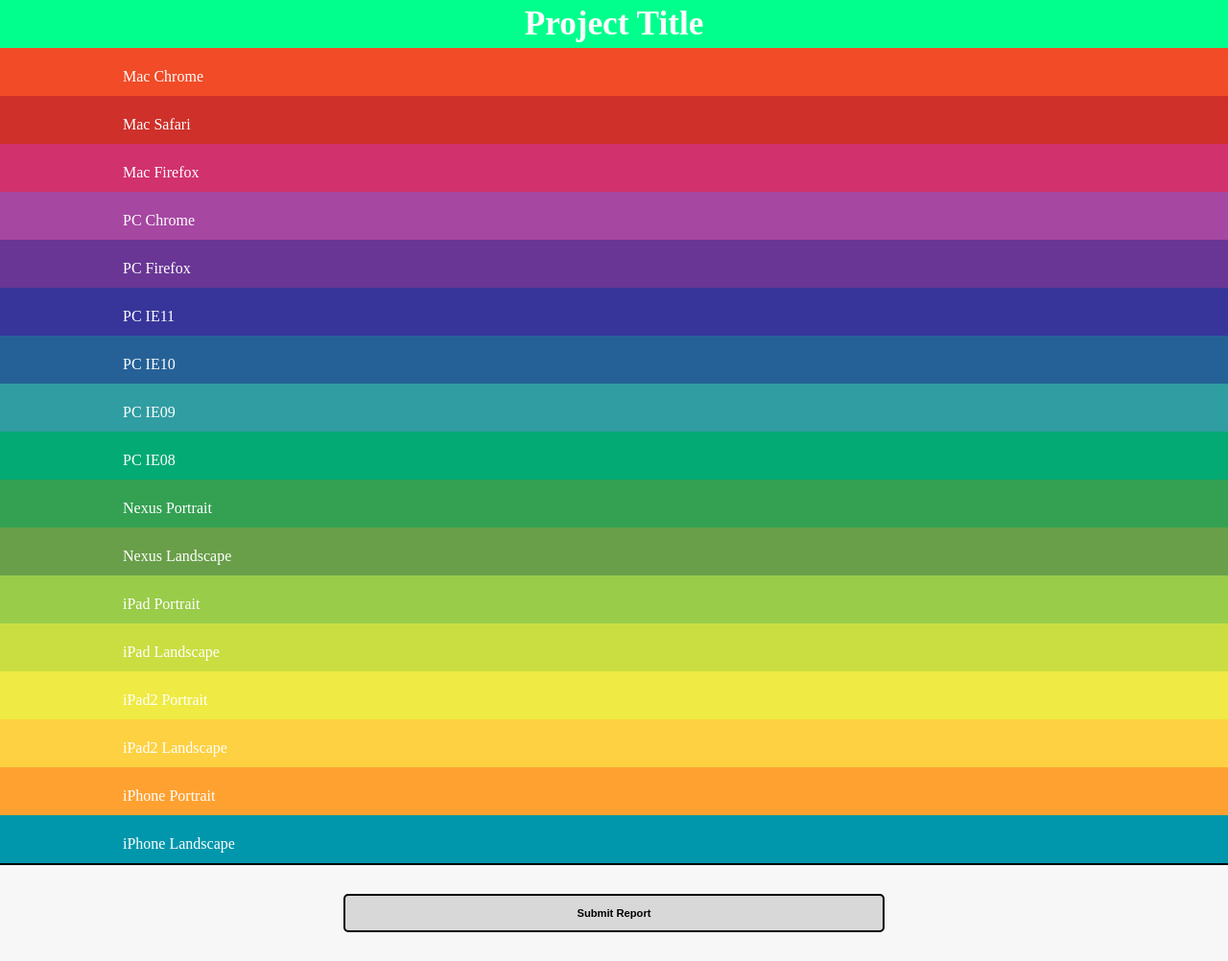
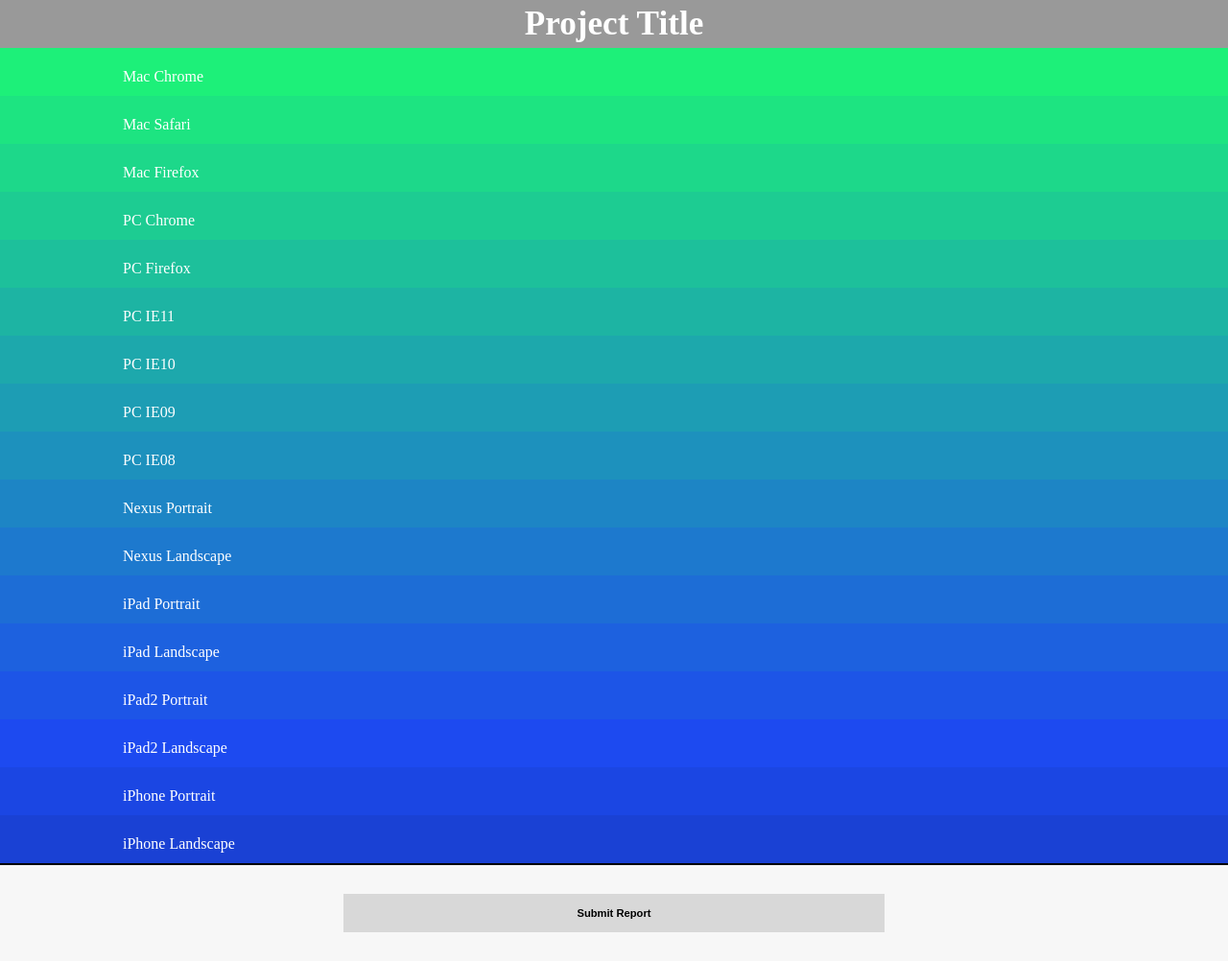
Before and after one commit to PXLbros/QA_APP, a PHP site: page / in a window 1280 px wide. Shown: the whole page at 96% size. Run offline with PHP 8.4, Linux system fonts and the light colour scheme.

Commit message:
third commit

```diff
--- a/includes/form.php
+++ b/includes/form.php
@@ -9,8 +9,15 @@
 	<textarea rows="5" class="large-input" id="steps_to_reproduce_<?= $index ?>" name="bud_recreate"></textarea>
 	<br>
 </div>
-
-<div class="bugsbuttoncontainer">
-	<p><a href="#bottom" class="nobugsbutton close" data-index="<?= $index ?>">No More Bugs</a></p>
-	<p><a href="javascript:" class="newbugbutton" data-index="<?= $index ?>">Add New Bug</a></p>
+<div class="buttonContainer">
+	<div class="nobugsbuttondiv">
+		<a href="#bottom" class="nobugsbutton close" data-index="<?= $index ?>">
+			No More Bugs
+		</a>
+	</div>
+	<div class="newbugbuttondiv">
+		<a href="javascript:" class="newbugbutton" data-index="<?= $index ?>">
+			Add New Bug
+		</a>
+	</div>
 </div>
--- a/style/format.css
+++ b/style/format.css
@@ -30,7 +30,7 @@ body {
 	height:50px;
 	text-align:center;
 	font-size:2.2em;
-	background-color:#00FF8C;
+	background-color:#999999;
 	padding:0;
 	border: 0px solid #EEC5A9;
 	border-bottom: 2px solid #EEC5A9;
@@ -63,24 +63,8 @@ body {
 	border-bottom: 1px solid #000000;
 	border-top: 1px solid #000000;
 	padding-top:20px;
-	padding-bottom:20px;
+	padding-bottom:50px;
 	}
-
-/* RESIZE PADDING-BOTTOM OF ACCORDION CONTENT */
-
-@media only screen
-and (max-width : 500px) {
-	.accordionContent {
-		padding-bottom:13px;
-	}
-}
-
-@media only screen
-and (max-width : 365px) {
-	.accordionContent {
-		padding-bottom:10px;
-	}
-}
 
 /* CONTAINER FOR 3 TEXT INPUT FORMS AND SAVE BUG BUTTON */
 .inputcontainer {
@@ -98,7 +82,7 @@ and (max-width : 365px) {
 
 .inputcontainer p {
 	font-family: ‘Raleway’, serif;
-	font-weight: 400;
+	font-weight: 700;
 	margin:0;
 	line-height:2em;
 	font-size:0.9em;
@@ -140,65 +124,69 @@ input[type="text"].small-input {
 	margin:10px auto 0 auto;
 	}
 
-/* DIV USED TO POSITION "NO MORE BUGS" AND "+ NEW BUG" BUTTONS */
-.bugsbuttoncontainer p {
+/* BUTTONS */
+.accordionContent a {
 	font-family: ‘Raleway’, serif;
-	font-weight: 400;
-	display: inline;
+	font-weight: 700;
+	display: inline-block;
 	font-size: 0.9em;
-	width: 100%;
-	margin-right: 2%;
-	margin-left: 0%;
+}
 
-	}
+.buttonContainer {
+	width:200px;
+	height:100%;
+	margin: 0 auto;
 
-.bugsbuttoncontainer {
+}
+
+.buttonContainer div:first-child {
+	float:left;
+}
+
+.buttonContainer div:nth-child(2) {
+	float:right;
+}
+
+.nobugsbuttondiv {
+	border:none;
+	font-size:0.9em;
+	text-decoration:none;
+	background: #F7F7F7;
 	height:30px;
-	width:80%;
-	max-width:370px;
-	margin:20px auto 0 auto;
-	}
+	width:80px;
+	display:inline-block;
+	text-align: center;
+	vertical-align: middle;
+	line-height: 30px;
+	margin: 10px 0;
+}
 
 .nobugsbutton {
-	border:none;
-	height:100%;
-	background: #F7F7F7;
-	font-size:0.9em;
-	width:46%;
-	margin-right:2%;
-	margin-left:11%;
-	text-decoration:none;
-	}
+}
 
 .nobugsbutton:link {color:black; text-decoration:none}
 .nobugsbutton:visited {color:black; text-decoration:none}
 
+.newbugbuttondiv {
+	border:none;
+	font-size:0.9em;
+	text-decoration:none;
+	background: #F7F7F7;
+	height:30px;
+	width:80px;
+	display:inline-block;
+	text-align: center;
+	vertical-align: middle;
+	line-height: 30px;
+	margin: 10px 0;
+}
+
 .newbugbutton {
-	border:none;
-	height:100%;
-	background: #F7F7F7;
-	font-size:0.9em;
-	width:46%;
-	margin-left:2%;
-	text-decoration:none;
-	}
+}
 
 .newbugbutton:link {color:black; text-decoration:none}
 .newbugbutton:visited {color:black; text-decoration:none}
 
-@media only screen
-and (max-width : 500px) {
-	.nobugsbutton {
-		margin-left:23%;
-	}
-}
-
-@media only screen
-and (max-width : 365px) {
-	.nobugsbutton {
-		margin-left:13%;
-	}
-}
 
 /* CONTAINER FOR SUBMIT BUTTON (BOTTOM DIV) */
 .sendreport {
@@ -209,10 +197,9 @@ and (max-width : 365px) {
 	}
 
 #sendreportbutton {
-	border:2px solid black;
-	border-radius: 5px;
 	height:40px;
 	width:44%;
+	border: 0;
 	background: #D8D8D8;
 	font-size:0.7em;
 	font-weight:bold;
@@ -222,69 +209,69 @@ and (max-width : 365px) {
 /* COLOR CODING FOR DIFFERENT DEVICES */
 
 .mac-1{
-	background:#f24b27;
+	background:#1df079;
 	}
 
 .mac-2{
-	background:#cf302a;
+	background:#1de481;
 	}
 
 .mac-3{
-	background:#d1316d;
+	background:#1dd88a;
 	}
 
 .pc-1{
-	background:#a647a1;
+	background:#1dcc92;
 	}
 
 .pc-2{
-	background:#693695;
+	background:#1dc09b;
 	}
 
 .pc-3{
-	background:#37359a;
+	background:#1db4a3;
 	}
 
 .pc-4{
-	background:#256197;
+	background:#1da8ac;
 	}
 
 .pc-5{
-	background:#309da2;
+	background:#1d9db4;
 	}
 
 .pc-6{
-	background:#03aa74;
+	background:#1d91bd;
 	}
 
 .nexus-1{
-	background:#34a152;
+	background:#1d85c5;
 	}
 
 .nexus-2{
-	background:#699f49;
+	background:#1d79ce;
 	}
 
 .ipad-1{
-	background:#99cc49;
+	background:#1d6dd6;
 	}
 
 .ipad-2{
-	background:#cade41;
+	background:#1d61df;
 	}
 
 .ipad2-1{
-	background:#efea44;
+	background:#1d55e7;
 	}
 
 .ipad2-2{
-	background:#fed142;
+	background:#1d4af0;
 	}
 
 .iphone-1{
-	background:#ffa130;
+	background:#1B46E3;
 	}
 
 .iphone-2{
-	background: #0097AC;
+	background: #1A41D4;
 	}
```
